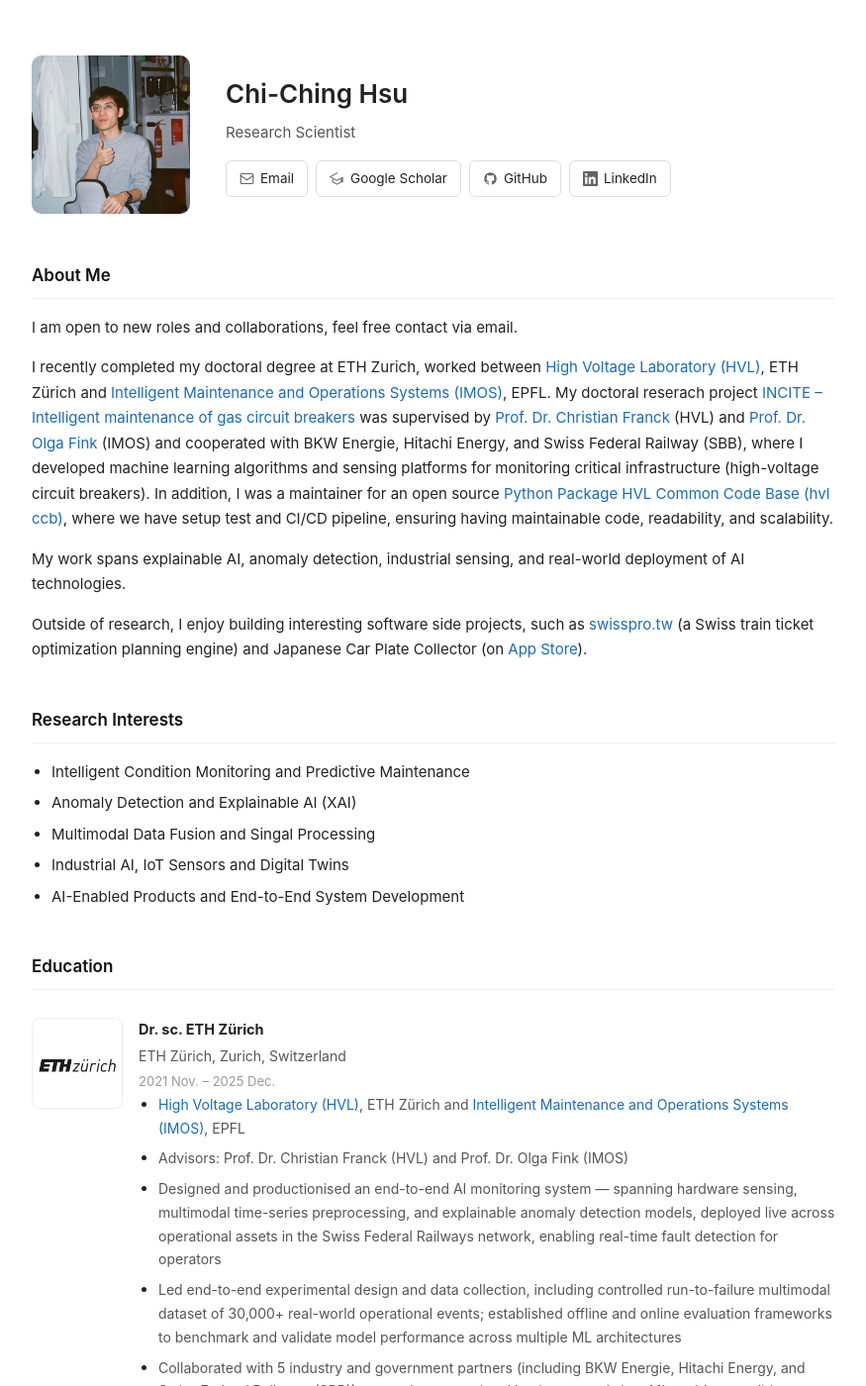
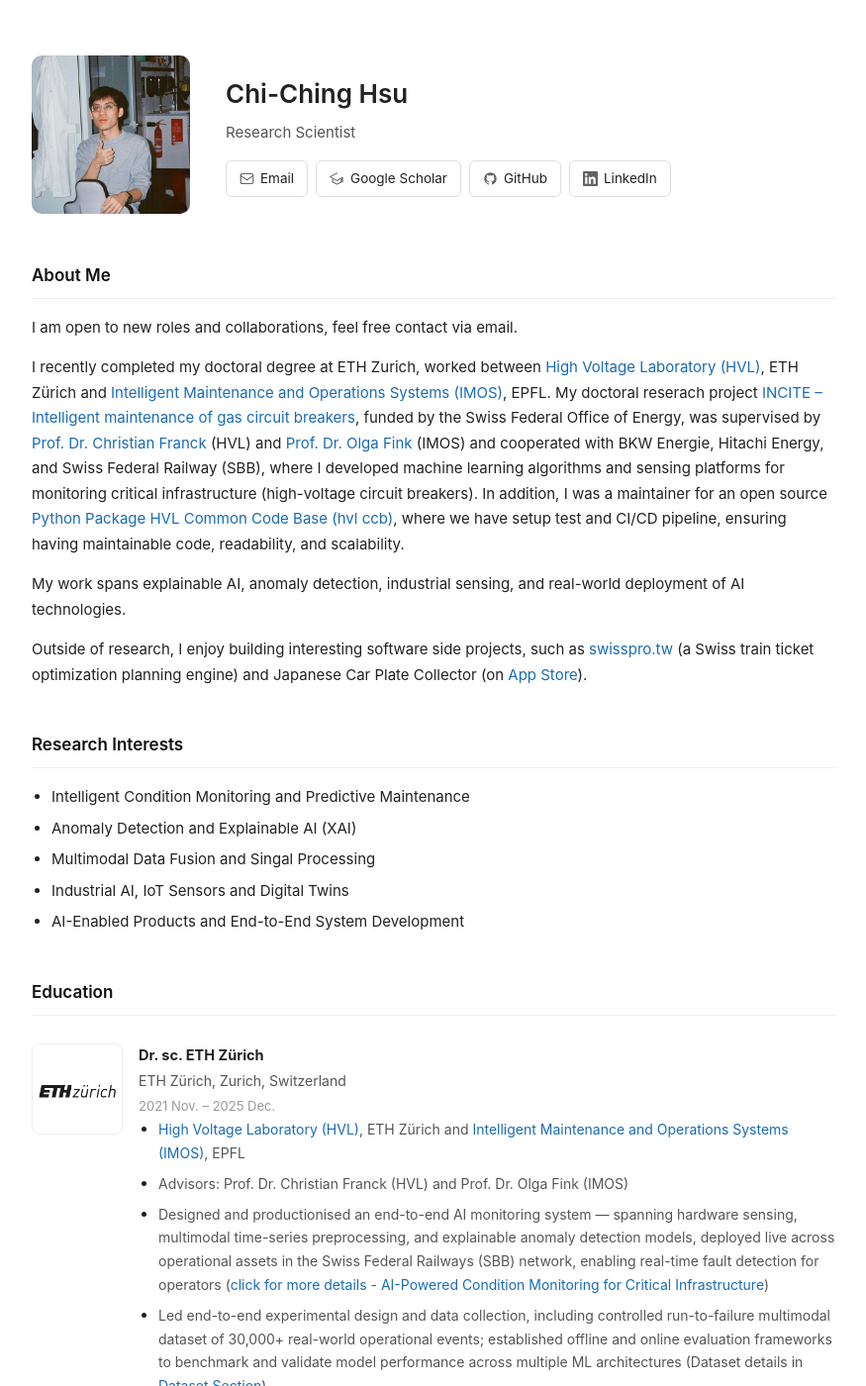
Before and after one commit to Chichinghsu/chichinghsu.github.io, a Jekyll site: the page research/index.html, which Jekyll copies as it is, in a window 1280 px wide and 1400 px high. Shown: the whole window at 99% size, without its empty margins (202-1077 px from the left). Built offline with Jekyll 4.4.1, drawn with Linux system fonts in a browser that asks for light colours; some of the changed text lies outside the part shown.

Commit message:
add sbb research page

```diff
--- a/research/index.html
+++ b/research/index.html
@@ -259,7 +259,7 @@
     <p>I am open to new roles and collaborations, feel free contact via email.</p>
 
     <p>I recently completed my doctoral degree at ETH Zurich, worked between <a href="https://hvl.ee.ethz.ch/">High Voltage Laboratory (HVL)</a>, ETH Zürich and <a href="https://www.epfl.ch/labs/imos/">Intelligent Maintenance and Operations Systems (IMOS)</a>, EPFL.
-    My doctoral reserach project <a href="https://www.aramis.admin.ch/Texte/?ProjectID=47345">INCITE – Intelligent maintenance of gas circuit breakers</a> was supervised by <a herf="https://hvl.ee.ethz.ch/people/person-detail.franck.html">Prof. Dr. Christian Franck</a> (HVL) and <a href="https://people.epfl.ch/olga.fink?lang=en">Prof. Dr. Olga Fink</a> (IMOS) and cooperated with BKW Energie, Hitachi Energy, and Swiss Federal Railway (SBB), where I developed machine learning algorithms and sensing platforms for monitoring critical infrastructure (high-voltage circuit breakers). In addition, I was a maintainer for an open source <a href="https://pypi.org/project/hvl-ccb/">Python Package HVL Common Code Base (hvl ccb)</a>, where we have setup test and CI/CD pipeline, ensuring having maintainable code, readability, and scalability.</p>
+    My doctoral reserach project <a href="https://www.aramis.admin.ch/Texte/?ProjectID=47345">INCITE – Intelligent maintenance of gas circuit breakers</a>, funded by the Swiss Federal Office of Energy, was supervised by <a herf="https://hvl.ee.ethz.ch/people/person-detail.franck.html">Prof. Dr. Christian Franck</a> (HVL) and <a href="https://people.epfl.ch/olga.fink?lang=en">Prof. Dr. Olga Fink</a> (IMOS) and cooperated with BKW Energie, Hitachi Energy, and Swiss Federal Railway (SBB), where I developed machine learning algorithms and sensing platforms for monitoring critical infrastructure (high-voltage circuit breakers). In addition, I was a maintainer for an open source <a href="https://pypi.org/project/hvl-ccb/">Python Package HVL Common Code Base (hvl ccb)</a>, where we have setup test and CI/CD pipeline, ensuring having maintainable code, readability, and scalability.</p>
 
     <p>My work spans explainable AI, anomaly detection, industrial sensing, and real-world deployment of AI technologies.</p>
     <p>Outside of research, I enjoy building interesting software side projects, such as <a href="https://swisspro.tw">swisspro.tw</a> (a Swiss train ticket optimization planning engine) and Japanese Car Plate Collector (on <a href="https://apps.apple.com/tw/app/%E6%97%A5%E6%9C%AC%E8%BB%8A%E7%89%8C%E5%88%B6%E9%9C%B8/id6774146443">App Store</a>).</p>
@@ -279,6 +279,7 @@
 
 <!-- ── Education ── -->
 <div class="sec">
+  <a id="education"></a>
   <h2>Education</h2>
   <div class="row-item">
     <img class="row-logo" src="/assets/img/logo_ethz.png" alt="ETH Zürich">
@@ -290,11 +291,11 @@
       <ul>
         <li><p class="row-sub"><a href="https://hvl.ee.ethz.ch/">High Voltage Laboratory (HVL)</a>, ETH Zürich and <a href="https://www.epfl.ch/labs/imos/">Intelligent Maintenance and Operations Systems (IMOS)</a>, EPFL</p></li>
         <li><p class="row-sub">Advisors: Prof. Dr. Christian Franck (HVL) and Prof. Dr. Olga Fink (IMOS)</p></li>
-        <li><p class="row-sub">Designed and productionised an end-to-end AI monitoring system — spanning hardware sensing, multimodal time-series preprocessing, and explainable anomaly detection models, deployed live across operational assets in the Swiss Federal Railways network, enabling real-time fault detection for operators</p></li>
-        <li><p class="row-sub">Led end-to-end experimental design and data collection, including controlled run-to-failure multimodal dataset of 30,000+ real-world operational events; established offline and online evaluation frameworks to benchmark and validate model performance across multiple ML architectures</p></li>
+        <li><p class="row-sub">Designed and productionised an end-to-end AI monitoring system — spanning hardware sensing, multimodal time-series preprocessing, and explainable anomaly detection models, deployed live across operational assets in the Swiss Federal Railways (SBB) network, enabling real-time fault detection for operators (<a href="sbb_project.html" target="_blank" rel="noopener noreferrer">click for more details - AI-Powered Condition Monitoring for Critical Infrastructure</a>)</p></li>
+        <li><p class="row-sub">Led end-to-end experimental design and data collection, including controlled run-to-failure multimodal dataset of 30,000+ real-world operational events; established offline and online evaluation frameworks to benchmark and validate model performance across multiple ML architectures (Dataset details in <a href="#dataset">Dataset Section</a>)</p></li>
         <li><p class="row-sub">Collaborated with 5 industry and government partners (including BKW Energie, Hitachi Energy, and Swiss Federal Railways (SBB)) to translate operational business needs into ML problems, validate deployed solutions against real-world requirements, and communicate technical findings to non-technical stakeholders
     </div>
-  </div>
+</div>
   <div class="row-item">
     <img class="row-logo" src="/assets/img/logo_ethz.png" alt="ETH Zürich logo">
     <div class="row-body">
@@ -396,14 +397,14 @@
 
 <div class="pub-item">
     <div class="pub-thumb">
-      <img src="/assets/img/iot_system.jpg" alt="IoT paper thumbnail">
+      <img src="/assets/img/sbb_thumbnail.png" alt="IoT paper thumbnail">
     </div>
   <div class="pub-body">
     <p class="pub-title">An IoT Sensor Platform for Predictive Maintenance of High Voltage Circuit Breakers</p>
     <p class="pub-authors">Zoltán Marcsek, Tino Gfrörer, Tommaso Polonelli, <u>Chi-Ching Hsu</u>, Michele Magno, Christian M. Franck</p>
     <p class="pub-venue">2025 10th International Workshop on Advances in Sensors and Interfaces (IWASI), 2025</p>
     <div class="pub-links">
-      <a href="https://doi.org/10.1109/IWASI66786.2025.11121959">Paper</a><span class="divider">|</span>
+      <a href="https://doi.org/10.1109/IWASI66786.2025.11121959" target="_blank" rel="noopener noreferrer">Paper</a><span class="divider">|</span>
       <!-- <a href="#">Project Page</a><span class="divider">|</span> -->
       <!-- <a href="#">Code</a><span class="divider">|</span>
       <a href="#">Video</a><span class="divider">|</span> -->
@@ -529,7 +530,6 @@
   </div>
 </div>
 
-
 <div class="pub-item">
   <div class="pub-thumb">
     <img src="/assets/img/pd_paper.png" alt="PD paper thumbnail">
@@ -645,7 +645,7 @@
       <p class="row-sub">Supervisor: Prof. Dr. Christian Franck and Prof. Dr. Olga Fink</p>
       <p class="row-date">2025</p>
       <div class="pub-links">
-          <a href="https://www.research-collection.ethz.ch/entities/publication/ecd84d6f-4115-408d-a621-2a03e0b79cc4">Full Thesis</a><span class="divider">|</span>
+            <a href="https://www.research-collection.ethz.ch/entities/publication/ecd84d6f-4115-408d-a621-2a03e0b79cc4" target="_blank" rel="noopener noreferrer">Full Thesis</a><span class="divider">|</span>
           <button class="bib-toggle" onclick="toggleBib(this)">BibTeX</button>
       </div>
     <div class="bib-box" id="bib-paper66">
@@ -671,6 +671,40 @@
       <p class="row-date">2021</p>
     </div>
   </div>
+</div>
+
+<div class="sec">
+<a id="dataset"></a>
+<h2>Circuit Breaker Run-to-failure Dataset</h2>
+<div class="row-item">
+  <img class="row-logo" src="/assets/img/logo_ethz.png" alt="ETH Zürich">
+  <div class="row-body">
+    <p class="row-title">Run-to-Failure High-voltage Circuit Breaker Mechanical Test Dataset</p>
+    <p class="row-sub">Chi-Ching Hsu</p>
+    <p class="row-sub"><a href="https://doi.org/10.3929/ethz-b-000676480" target="_blank" rel="noopener noreferrer">ETH Research Collection</a></p>
+    <p class="row-date">2024</p>
+  </div>
+</div>
+
+  <div class="row-item">
+    <img class="row-logo" src="/assets/img/logo_ethz.png" alt="ETH Zürich">
+    <div class="row-body">
+      <p class="row-title">Run-to-Failure Vacuum Circuit Breaker Mechanical Test Dataset</p>
+      <p class="row-sub">Chi-Ching Hsu</p>
+      <p class="row-sub"><a href="https://doi.org/10.3929/ethz-b-000544221" target="_blank" rel="noopener noreferrer">ETH Research Collection</a></p>
+      <p class="row-date">2022</p>
+    </div>
+  </div>
+  <div class="row-item">
+    <img class="row-logo" src="/assets/img/logo_ethz.png" alt="ETH Zürich">
+    <div class="row-body">
+      <p class="row-title">Run-to-Failure Medium-voltage Circuit Breaker Mechanical Test Dataset</p>
+      <p class="row-sub">Chi-Ching Hsu</p>
+      <p class="row-sub"><a href="http://hdl.handle.net/20.500.11850/785308" target="_blank" rel="noopener noreferrer">ETH Research Collection</a></p>
+      <p class="row-date">2025</p>
+    </div>
+  </div>
+<a href="#education">Back to Education Section</a>
 </div>
 
 <div class="sec">
```
Also changed, not shown: other parts of research/index.html (+2 -2 lines), research/sbb_project.html (added, +504 -0 lines), assets/img/iot_box.webp (added), assets/img/pd_paper.png (added), assets/img/sbb_setup.png (added), assets/img/sbb_thumbnail.png (added).
